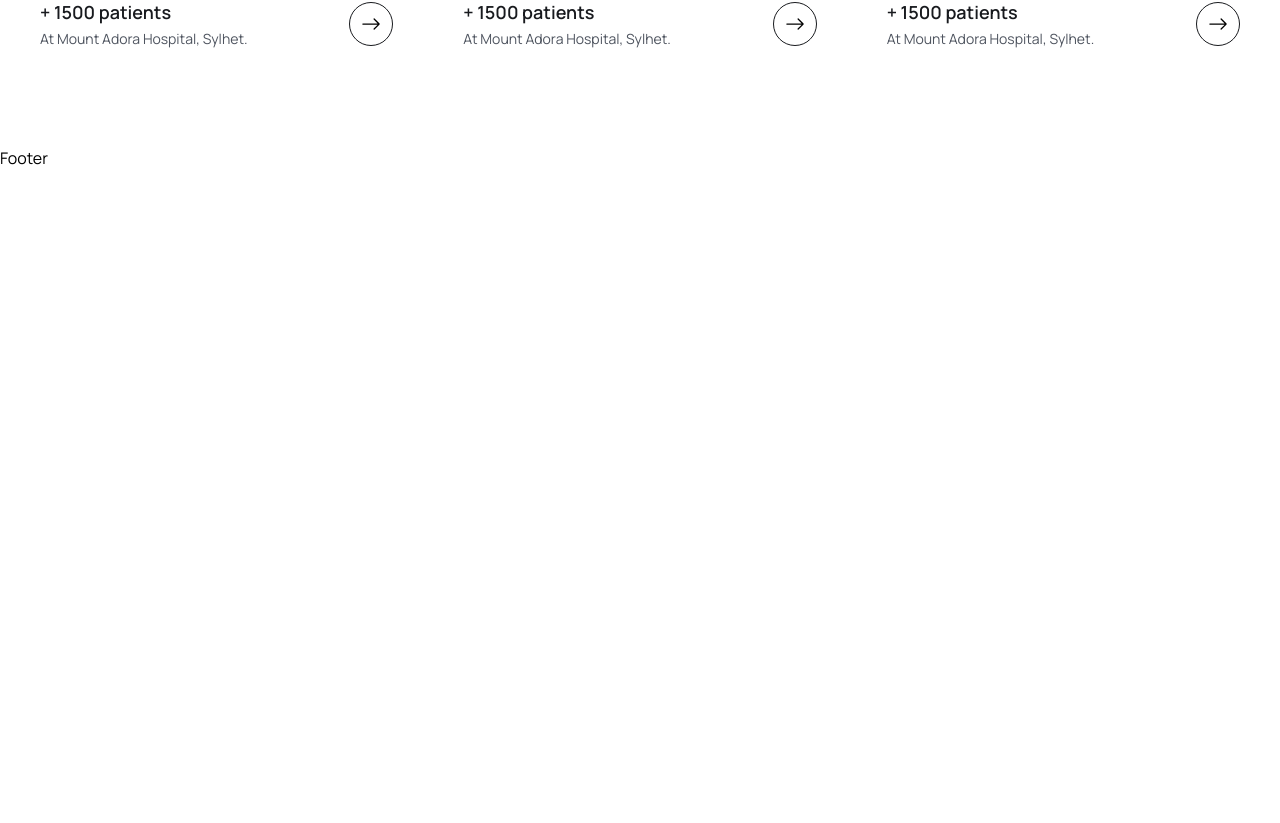
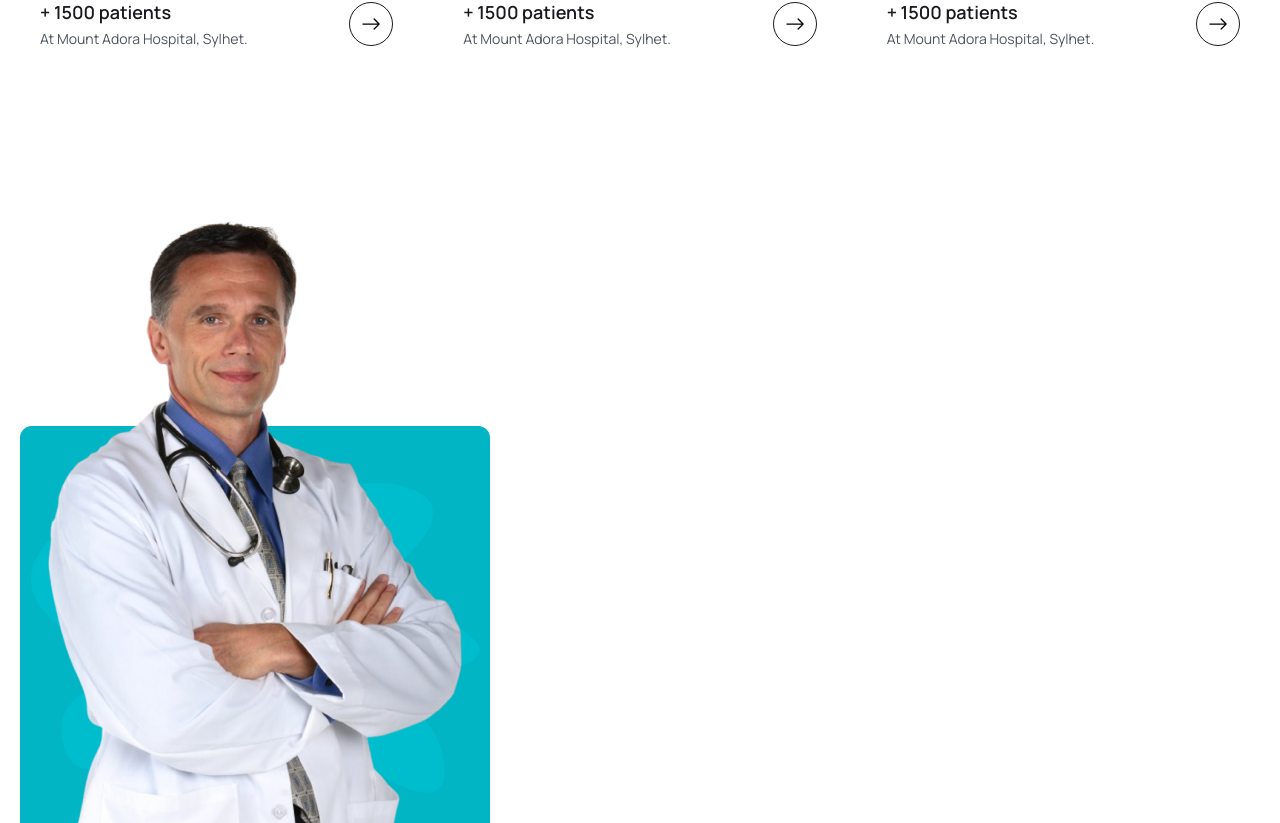
Before and after one commit to MacSmitty8/MERN-Medicare-Booking, a React (Vite) app in the folder frontend/: page / in a window 1280 px wide. Shown: the part 4817-5640 px from the top of the page. Before the commit the page ends 4987 px from the top, so only its background shows below. Built offline with nearby package versions, Linux system fonts and the light colour scheme.

Commit message:
Added a FAQ List and Item to add to the home page.

```diff
--- a/frontend/src/pages/Home.jsx
+++ b/frontend/src/pages/Home.jsx
@@ -6,6 +6,7 @@ import icon01 from '../assets/images/icon01.png'
 import icon02 from '../assets/images/icon02.png'
 import icon03 from '../assets/images/icon03.png'
 import featureImage from '../assets/images/feature-img.png'
+import faqImg from '../assets/images/faq-img.png'
 import videoIcon from '../assets/images/video-icon.png'
 import avatarIcon from '../assets/images/avatar-icon.png'
 import {Link} from 'react-router-dom'
@@ -221,6 +222,15 @@ const Home = () => {
             <DoctorList />
           </div>
         </section>
+        {/* Doctor Section ends here. */}
+        {/* FAQ Section starts here. */}
+        <section>
+          <div className='container'>
+            <div className='flex justify-between-gap-[50px] lg:gap-0'>
+              <div className='w-1/2 hidden md:block'><img src={faqImg} alt=''></img></div>
+            </div>
+          </div>
+        </section>
     </>
   </>
 }
```
